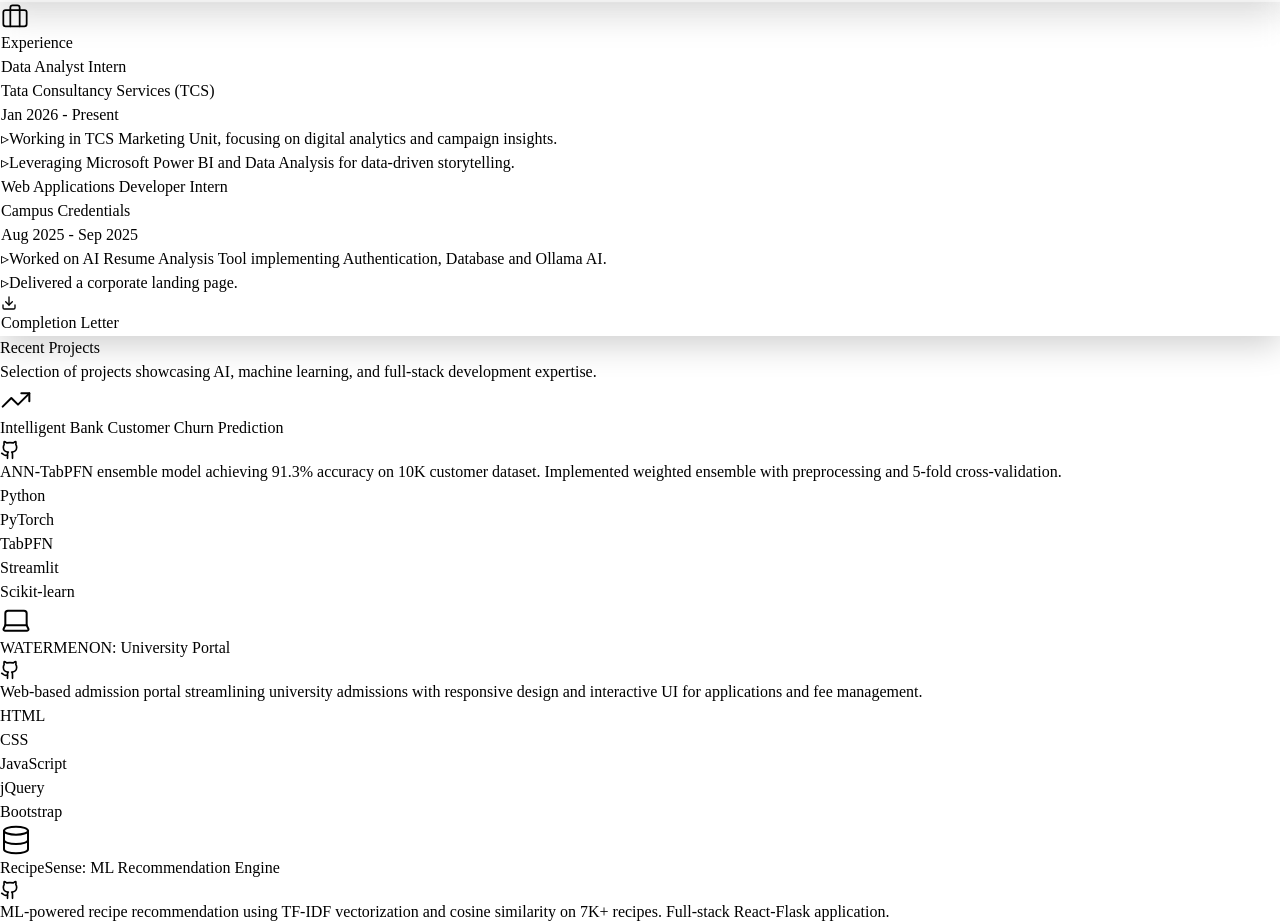
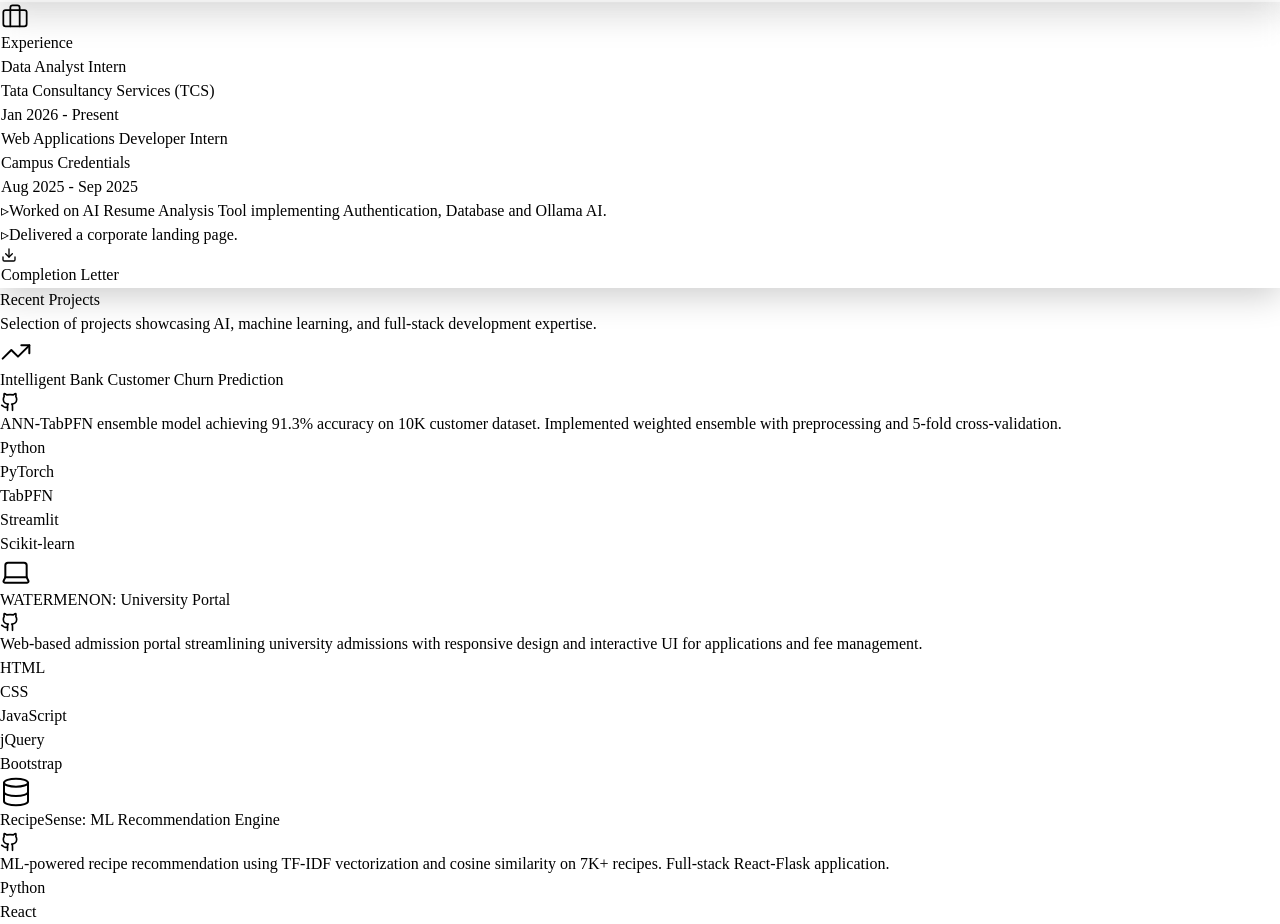
Before and after one commit to Naumanpathan94/naumanpathan, a React (Vite) app in the folder frontend/: page / in a window 1280 px wide. Shown: the part 1283-2207 px from the top of the page. Built offline with nearby package versions, Linux system fonts and the light colour scheme.

Commit message:
few things hidden

```diff
--- a/frontend/src/components/portfolio/Hero.tsx
+++ b/frontend/src/components/portfolio/Hero.tsx
@@ -164,16 +164,6 @@
                   <p className="text-xl text-foreground font-bold">Data Analyst Intern</p>
                   <p className="text-sm text-muted-foreground mb-1">Tata Consultancy Services (TCS)</p>
                   <p className="text-xs text-primary font-mono font-bold mb-4 whitespace-nowrap">Jan 2026 - Present</p>
-                  <ul className="text-sm text-muted-foreground space-y-3 list-none">
-                    <li className="flex items-start gap-3">
-                      <span className="text-primary font-bold">▹</span>
-                      Working in TCS Marketing Unit, focusing on digital analytics and campaign insights.
-                    </li>
-                    <li className="flex items-start gap-3">
-                      <span className="text-primary font-bold">▹</span>
-                      Leveraging Microsoft Power BI and Data Analysis for data-driven storytelling.
-                    </li>
-                  </ul>
                 </div>
 
                 <div className="relative pl-8 border-l-2 border-white/10">
```
